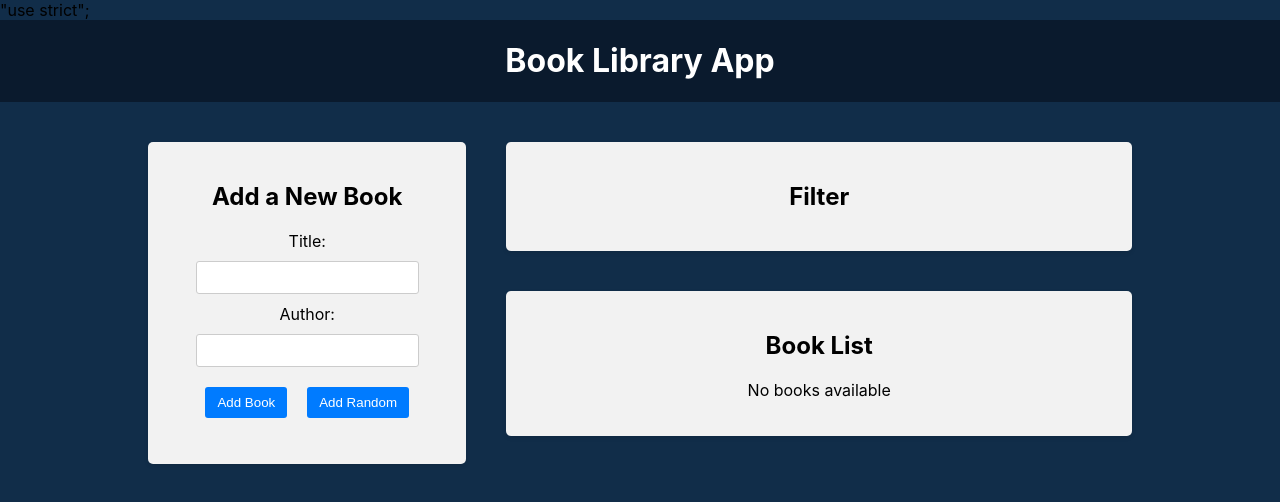
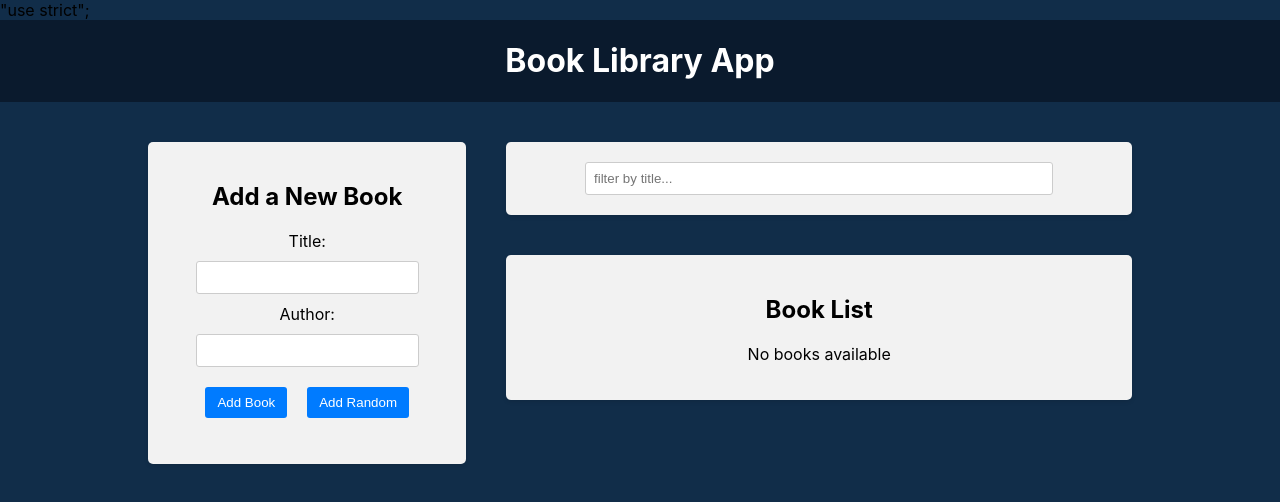
Before and after one commit to Blockchain-Country/book-app, a React (Create React App) app in the folder frontend/: page / in a window 1280 px wide. Shown: the top 502 px of the page. Built offline with nearby package versions, Linux system fonts and the light colour scheme.

Commit message:
added search by title functionality at forms

```diff
--- a/frontend/src/components/bookList/BookList.js
+++ b/frontend/src/components/bookList/BookList.js
@@ -2,11 +2,13 @@ import { useDispatch, useSelector } from 'react-redux'
 import { AiOutlineStar, AiFillStar } from 'react-icons/ai'
 import { DELETE_BOOK, TOGGLE_FAVORITE } from '../../redux/slices/BooksSlice.js'
 import { selectBook } from '../../redux/slices/BooksSlice.js'
+import { selectTitleFilter } from '../../redux/slices/FiltersSlice.js'
 import './BookList.css'
 
 const BookList = () => {
+  const dispatch = useDispatch()
   const books = useSelector(selectBook)
-  const dispatch = useDispatch()
+  const titleFilter = useSelector(selectTitleFilter)
 
   const handleDeleteBook = (id) => {
     books.forEach((book) => {
@@ -20,6 +22,10 @@ const BookList = () => {
     dispatch(TOGGLE_FAVORITE(id))
   }
 
+  const filteredBooks = books.filter((book) => {
+    return book.title.toLowerCase().includes(titleFilter.toLowerCase())
+  })
+
   return (
     <div className="app-block book-list">
       <h2>Book List</h2>
@@ -27,7 +33,7 @@ const BookList = () => {
         <p>No books available</p>
       ) : (
         <ul>
-          {books.map((book, i) => (
+          {filteredBooks.map((book, i) => (
             <li key={book.id}>
               <div className="book-info" id={book.id}>
                 {i + 1}. {book.title} by {book.author}
--- a/frontend/src/components/filter/Filter.js
+++ b/frontend/src/components/filter/Filter.js
@@ -1,9 +1,30 @@
+import { useDispatch, useSelector } from 'react-redux'
 import './Filter.css'
+import {
+  SET_TITLE_FILTER,
+  selectTitleFilter,
+} from '../../redux/slices/FiltersSlice.js'
 
 const Filter = () => {
+  const dispatch = useDispatch()
+  const titlefilter = useSelector(selectTitleFilter)
+
+  const handleTitleFilter = (e) => {
+    dispatch(SET_TITLE_FILTER(e.target.value))
+  }
+
   return (
     <div className="app-block filter">
-      <h2>Filter</h2>
+      <div className="filter-row">
+        <div className="filter-group">
+          <input
+            type="text"
+            placeholder="filter by title..."
+            value={titlefilter}
+            onChange={handleTitleFilter}
+          ></input>
+        </div>
+      </div>
     </div>
   )
 }
--- /dev/null
+++ b/frontend/src/redux/slices/FiltersSlice.js
@@ -0,0 +1,21 @@
+import { createSlice } from '@reduxjs/toolkit'
+
+const initialState = {
+  title: '',
+}
+
+const filtersSlice = createSlice({
+  name: 'FILTER',
+  initialState,
+  reducers: {
+    SET_TITLE_FILTER: (state, action) => {
+      return { ...state, title: action.payload }
+    },
+  },
+})
+
+export const { SET_TITLE_FILTER } = filtersSlice.actions
+
+export const selectTitleFilter = (state) => state.filters.title
+
+export default filtersSlice.reducer
--- a/frontend/src/redux/store.js
+++ b/frontend/src/redux/store.js
@@ -1,9 +1,11 @@
 import { configureStore } from '@reduxjs/toolkit'
-import booksSlice from './slices/BooksSlice.js'
+import booksReducer from './slices/BooksSlice.js'
+import filtersReducer from './slices/FiltersSlice.js'
 
 const store = configureStore({
   reducer: {
-    booksList: booksSlice,
+    booksList: booksReducer,
+    filters: filtersReducer,
   },
 })
 export default store
```
